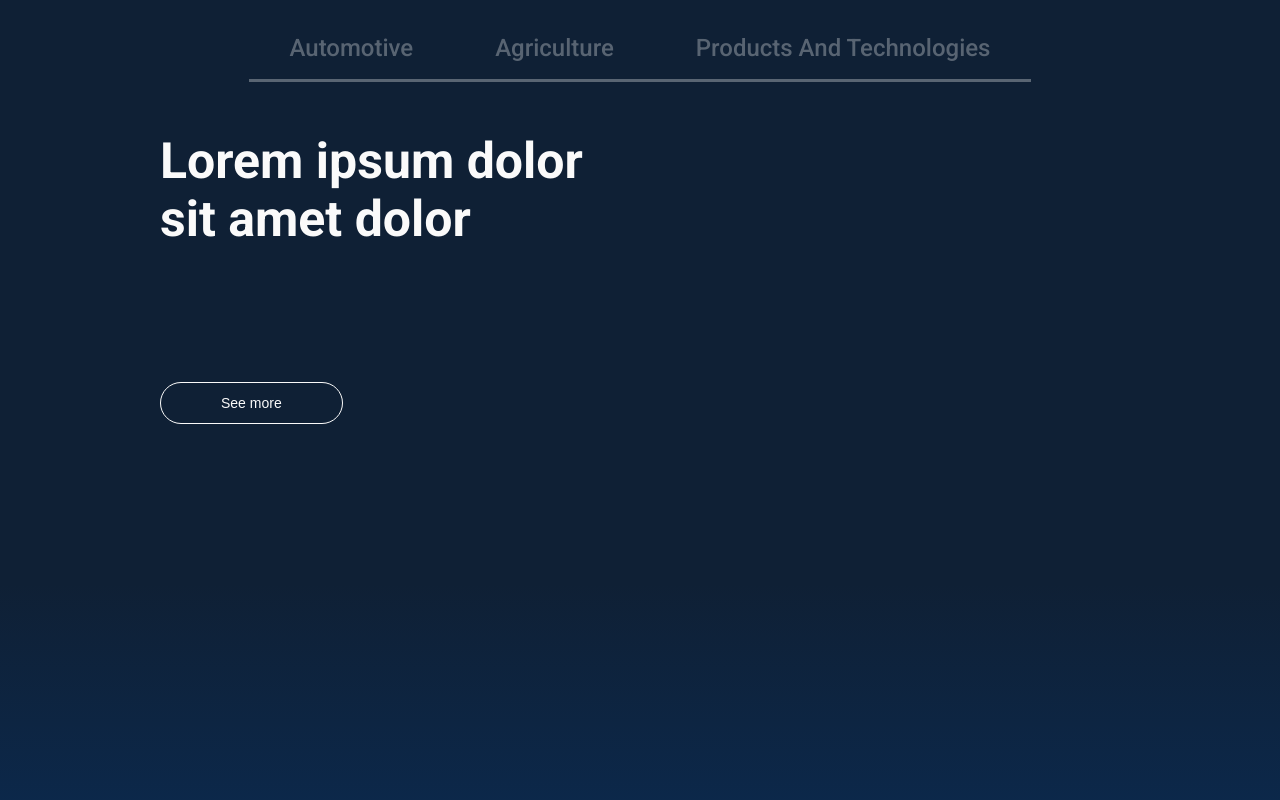
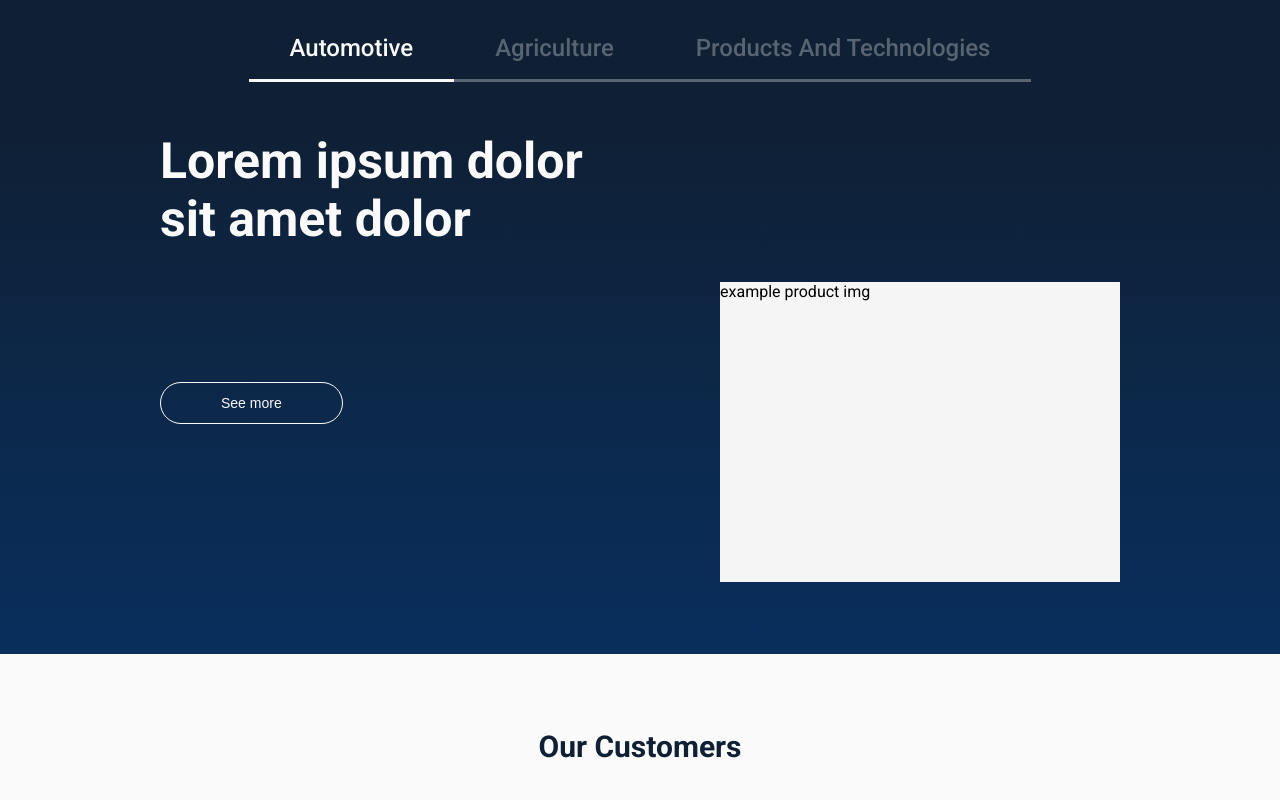
Before and after one commit to plode-v/vcs-website, a plain HTML site: page index.html in a window 1280 px wide. Shown: the part 1360-2160 px from the top of the page. Drawn offline with nearby package versions, Linux system fonts and the light colour scheme.

Commit message:
setup customers section

```diff
--- a/index.html
+++ b/index.html
@@ -12,6 +12,7 @@
 <link rel="stylesheet" href="./styles/navbar.css">
 <link rel="stylesheet" href="./styles/hero-banner.css">
 <link rel="stylesheet" href="./styles/products.css">
+<link rel="stylesheet" href="./styles/customers.css">
 </head>
 <body>
     <section id="nav-section">
@@ -132,7 +133,7 @@
         <div class="products-menu">
             <!-- FIXME: add href -->
             <!-- FIXME: duration on hover -->
-            <div class="products-menu-wrapper">
+            <div class="products-menu-wrapper active">
                 <a>Automotive</a>
             </div>
             <div class="products-menu-wrapper">
@@ -146,10 +147,14 @@
             <div class="products-wrapper">
                 <h1>Lorem ipsum dolor sit amet dolor</h1>
                 <button>See more</button>
+                <div class="product-img">example product img</div>
             </div>
-            <div class="product-img">
+        </div>
+    </section>
 
-            </div>
+    <section id="customers-section">
+        <div class="customers-header-wrapper">
+            <h1>Our Customers</h1>
         </div>
     </section>
     <script src="./index.js"></script>
--- /dev/null
+++ b/styles/customers.css
@@ -0,0 +1,17 @@
+#customers-section {
+    height: 800px;
+    width: 100vw;
+    background-color: #FAFAFA;
+}
+
+.customers-header-wrapper {
+    display: flex;
+    justify-content: center;
+    align-items: center;
+    padding-top: 50px;
+}
+
+.customers-header-wrapper h1 {
+    color: #0F2035;
+    font-size: 30px;
+}
--- a/styles/navbar.css
+++ b/styles/navbar.css
@@ -6,7 +6,7 @@
     align-items: center;
     position: fixed;
     width: 100vw;
-    z-index: 2;
+    z-index: 10;
 }
 
 #navbar {
--- a/styles/products.css
+++ b/styles/products.css
@@ -1,6 +1,6 @@
 #products-section {
-    height: 1400px;
-    background: linear-gradient(#0F2035 70%, #092F5D 100%);
+    height: 1050px;
+    background: linear-gradient(#0F2035 50%, #092F5D 100%);
 }
 
 .products-header {
@@ -61,19 +61,32 @@
     color: #FAFAFA;
 }
 
+/* FIXME: SUEDO ACTIVE */
+.products-menu-wrapper.active a {
+    color: #FAFAFA;
+}
+
+.products-menu-wrapper.active {
+    border-bottom: #FAFAFA solid 3px;
+}
+
 /* PRODUCTS */
 
 .products {
     width: 100vw;
     display: flex;
     justify-content: center;
-    align-items: center;
     margin-top: 50px;
+    background-color: transparent;
 }
 
 .products-wrapper {
     width: 75vw;
+    height: 500px;
     justify-content: center;
+    object-fit: contain;
+    position: relative;
+    overflow: hidden;
 }
 
 .products h1 {
@@ -82,6 +95,8 @@
     height: 250px;
     width: 450px;
     color: #FAFAFA;
+    z-index: 2;
+    position: inherit;
 }
 
 .products button {
@@ -92,9 +107,21 @@
     border: solid #FAFAFA 1px;
     color: #FAFAFA;
     cursor: pointer;
+    z-index: 2;
+    position: inherit;
 }
 
 .products button:hover {
     background-color: #FAFAFA;
     color: #0F2035;
 }
+
+.product-img {
+    width: 400px;
+    height: 300px;
+    z-index: 1;
+    position: absolute;
+    bottom: 50px;
+    right: 0;
+    background-color: whitesmoke;
+}
```
